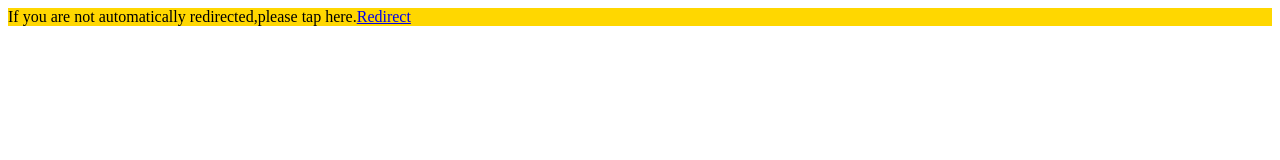
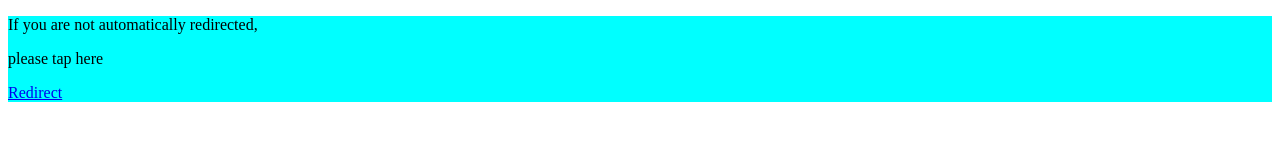
Before and after one commit to myjimmythefighter/my-webpage, a plain HTML site: page index.html in a window 1280 px wide. Drawn offline with Linux system fonts and the light colour scheme.

Commit message:
Add files via upload

```diff
--- a/index.html
+++ b/index.html
@@ -1,11 +1,13 @@
 <!DOCTYPE html>
-<html>
+<html lang="en">
 <head>
-  <meta http-equiv="CONTENT-TYPE" content="text/html; charset=UTF-8">
-  <title>Next Time please dont click any links you get on your phone</title>
+    <meta charset="UTF-8">
+    <meta name="viewport" content="width=device-width, initial-scale=1.0">
+    <meta name="description" content="A brief description of the webpage for search engines">
+    <meta name="author" content="Ouma James">
   <style>
-  div{
-    background:gold;
+  .id{
+    background:cyan;
     margin-top:2px;
     margin-bottom:279px;
   }
@@ -16,11 +18,13 @@
   }
   </style>
 </head>
-<body>
+<e>
   <div class="id">
-  <p1>
-    If you are not automatically redirected,please tap here.<a href="newfile.html">Redirect</a>
-  </p>
+    <p>If you are not automatically redirected,</p>
+ <p>please tap here</p>
+    <p>
+      <a href="newfile.html">Redirect</a>
+    </p>
   </div>
 </body>
 </html>
```
Also changed, not shown: newfile.html (+6 -6 lines).
